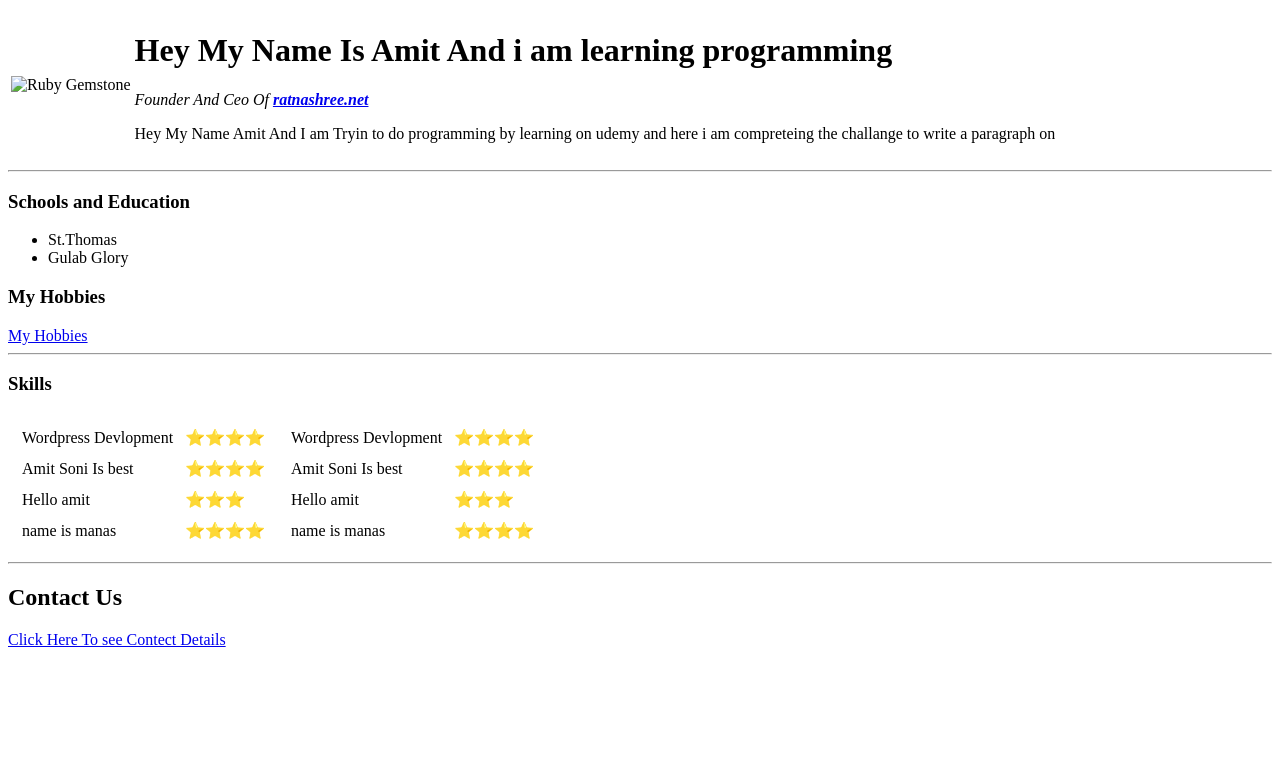
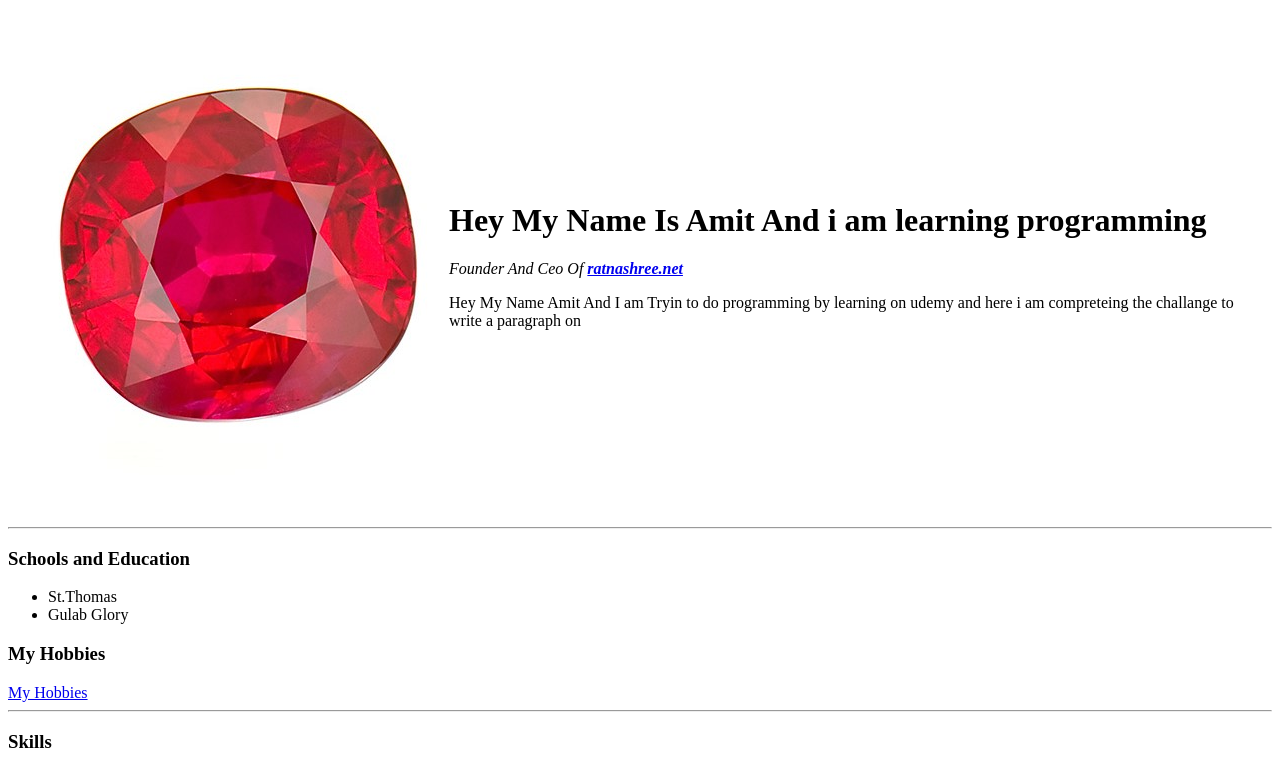
Before and after one commit to amit992/cv, a plain HTML site: page index.html in a window 1280 px wide. Shown: the top 768 px of the page. Drawn offline with Linux system fonts and the light colour scheme.

Commit message:
Update index.html

```diff
--- a/index.html
+++ b/index.html
@@ -9,7 +9,7 @@
  <body>
    <table cellspacing="10%">
      <tr>
-       <td> <img src="images/ratnashree1.jpg" alt="Ruby Gemstone"></td>
+       <td> <img src="ratnashree1.jpg" alt="Ruby Gemstone"></td>
        <td><h1>Hey My Name Is Amit And i am learning programming</h1>
        <p><em>Founder And Ceo Of <strong><a href="https://ratnashree.net">ratnashree.net</a></strong></em></p>
        <p>Hey My Name Amit And I am Tryin to do programming by learning on udemy and here i am compreteing the challange to write a paragraph on </p>
```
